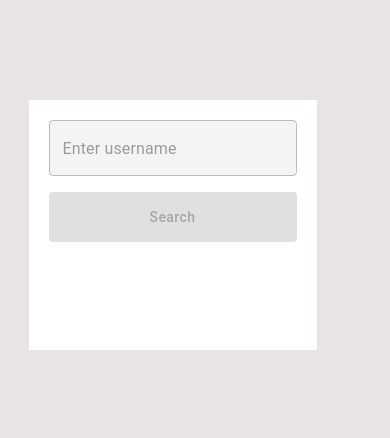
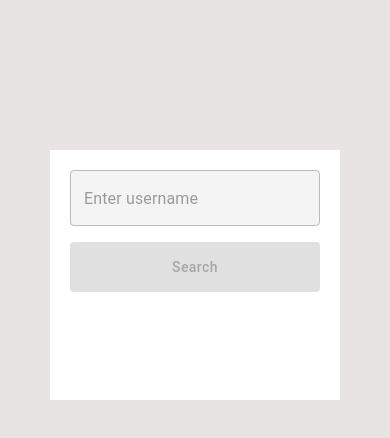
Before and after one commit to kacperwolanski/Github-repositories-explorer, a React (Create React App) app in the folder ghexplorer/: page / in a window 390 px wide. Shown: the top 438 px of the page. Built offline with nearby package versions, Linux system fonts and the light colour scheme.

Commit message:
add responsive design

```diff
--- a/ghexplorer/src/App.tsx
+++ b/ghexplorer/src/App.tsx
@@ -3,12 +3,11 @@ import MainContainer from "./components/mainContainer/MainContainer";
 import { Box } from "@mui/material";
 
 const wrapperStyles = {
-  mr: "200px",
   mt: "100px",
   display: "flex",
   justifyContent: "center",
   minHeight: "250px",
-  width: "100%",
+  padding: "50px",
 };
 const App = () => {
   return (
--- a/ghexplorer/src/components/mainContainer/MainContainer.tsx
+++ b/ghexplorer/src/components/mainContainer/MainContainer.tsx
@@ -10,7 +10,9 @@ import LackOfUsersInfo from "./LackOfUsersInfo";
 const mainContainerStyle = {
   background: theme.palette.custom.background,
   padding: "20px",
-  minWidth: "60%",
+  width: "100%",
+
+  margin: "0 auto",
   display: "flex",
   flexDirection: "column",
 };
--- a/ghexplorer/src/components/searchResults/UserRepository.tsx
+++ b/ghexplorer/src/components/searchResults/UserRepository.tsx
@@ -1,5 +1,5 @@
 import React from "react";
-import { Box, Typography, IconButton } from "@mui/material";
+import { Box, Typography } from "@mui/material";
 import StarIcon from "@mui/icons-material/Star";
 import { theme } from "../../theme/theme";
 
--- a/ghexplorer/src/styles/appStyles.css
+++ b/ghexplorer/src/styles/appStyles.css
@@ -11,5 +11,4 @@ body,
   width: 100%;
   overflow-x: hidden;
   overflow-y: auto;
-  scrollbar-gutter: stable;
 }
```
